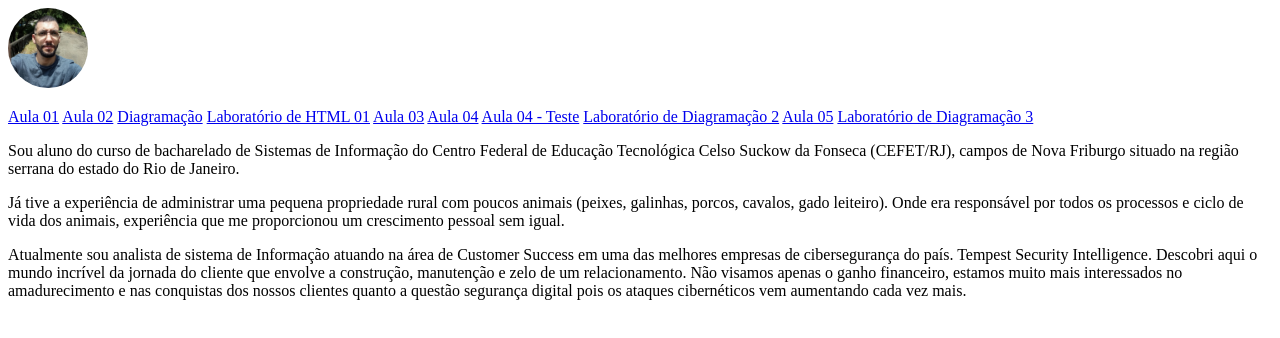
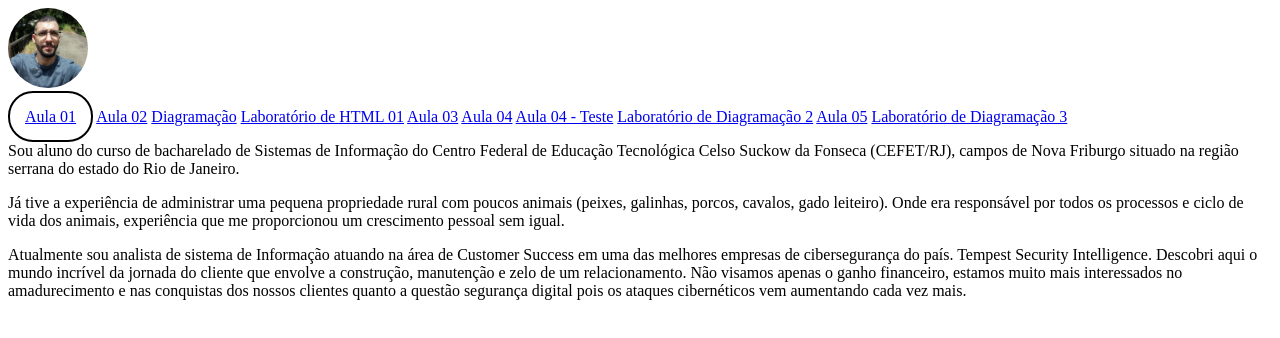
Before and after one commit to lucas-mansur/lucas-mansur.github.io, a plain HTML site: page index.html in a window 1280 px wide. In both pictures the pointer is over the link "Aula 01". Drawn offline with Linux system fonts and the light colour scheme.

Commit message:
customizando os links dos trabalhos

```diff
--- a/css/style.css
+++ b/css/style.css
@@ -4,6 +4,12 @@
         border-radius: 50%;
         width: 80px;
         height: 80px;
+    }
+
+    nav a:hover {
+        border: 2px solid black;
+        border-radius: 25px;
+        padding: 15px;
     }
     /*
     a {
```
